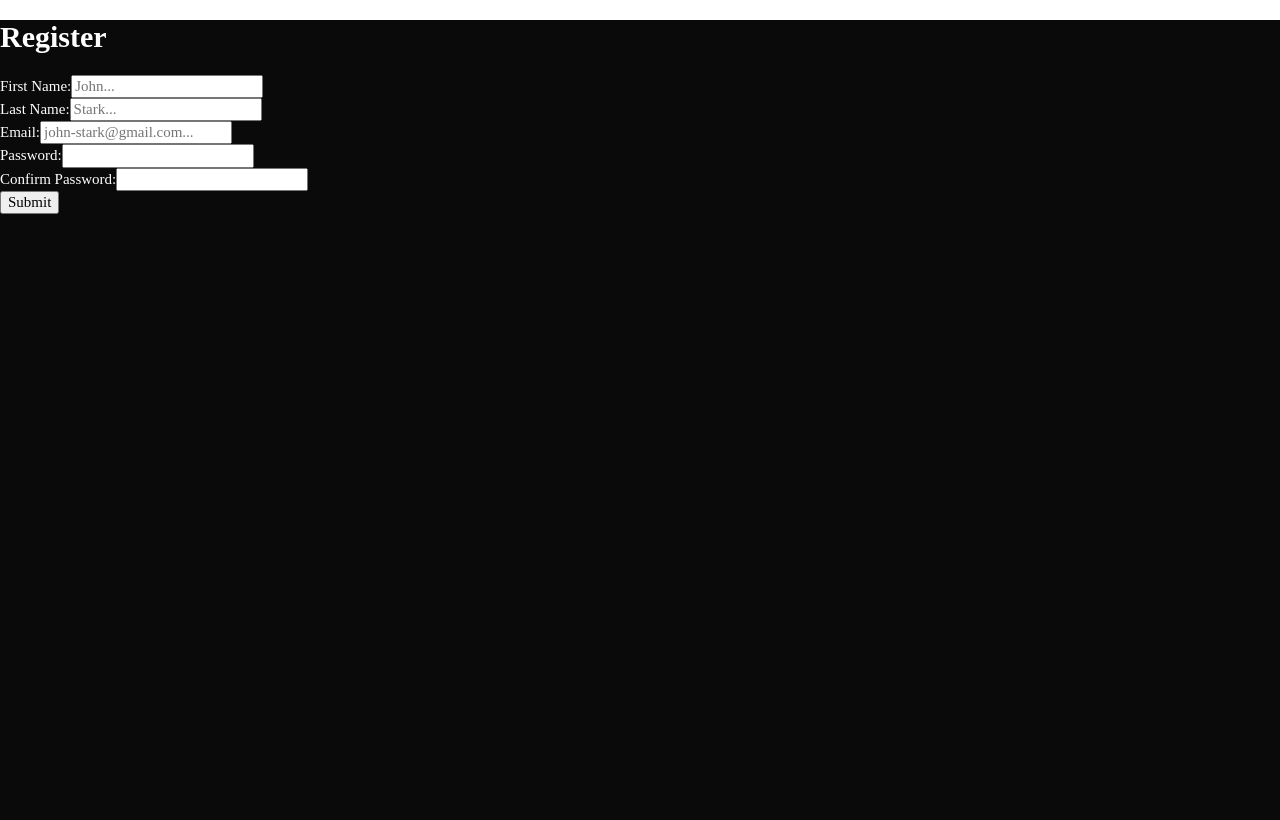
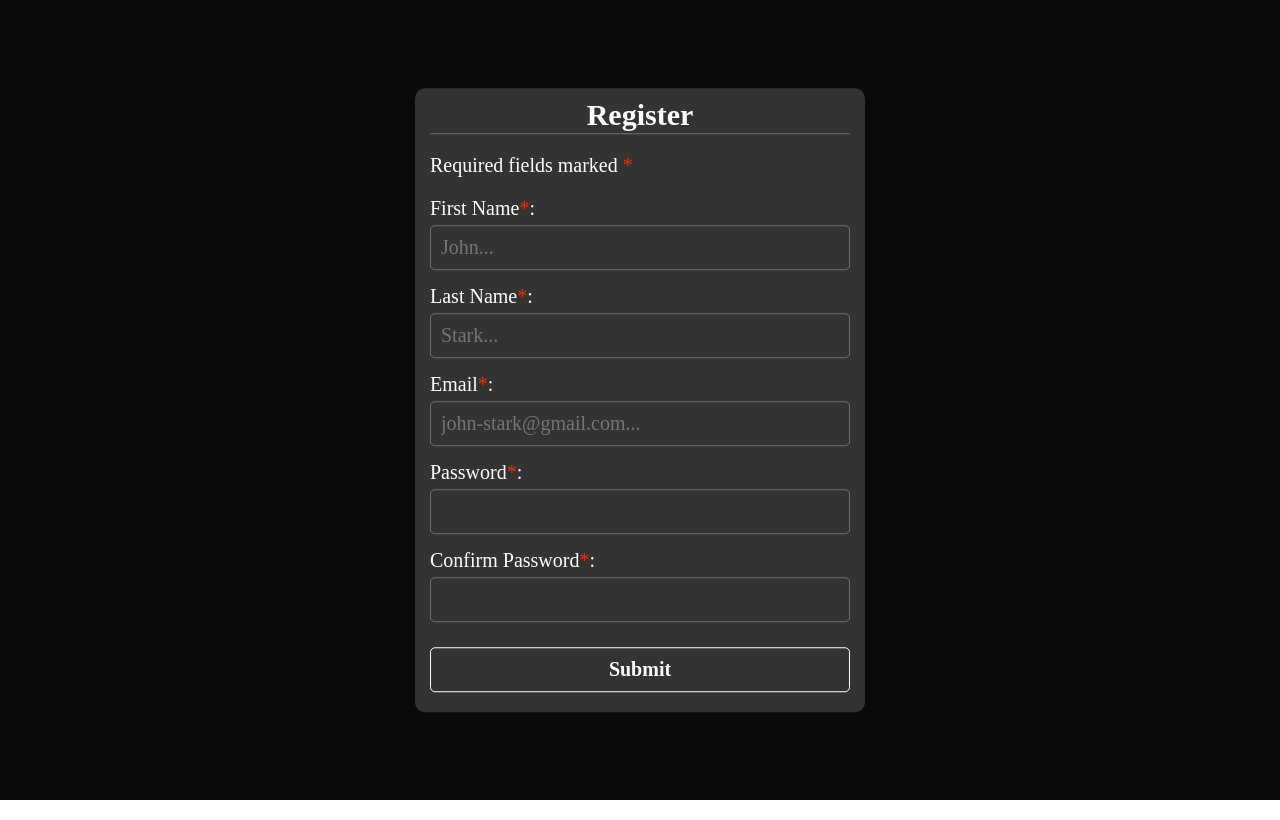
Before and after one commit to Duck-kings/Quiz, a React (Create React App) app: page / in a window 1280 px wide. Built offline with nearby package versions, Linux system fonts and the light colour scheme.

Commit message:
Styles for forms

```diff
--- a/src/components/LoginForm/loginForm.module.scss
+++ b/src/components/LoginForm/loginForm.module.scss
@@ -1 +1,140 @@
 @import 'src/styles/vars.scss';
+
+h1{
+  margin: 0;
+  padding: 0;
+  width: 100%;
+  border-bottom: 1px solid $additional;
+  text-align: center;
+  margin-bottom: $base*2;
+}
+
+.container{
+  position: absolute;
+  left: 50%;
+  top: 50%;
+  transform: translate(-50%, -50%);
+  background: #333;
+  border-radius: $base*2;
+  padding: $base*2 $base*3 $base*4;
+
+  @media screen and (max-width: 460px) {
+    left: 0;
+    top: 0;
+    transform: none;
+    width: 100%;
+    height: 100vh;
+    border-radius: 0;
+    display: flex;
+    flex-direction: column;
+    justify-content: center;
+    align-items: center;
+  }
+
+  @media screen and (min-width: 460px) {
+    min-width: $base*90;
+  }
+}
+
+.form{
+  width: 100%;
+}
+
+.fieldContainer{
+  width: 100%;
+  font-size: $base*4;
+  display: flex;
+  flex-direction: column;
+  justify-content: flex-start;
+  align-items: flex-start;
+
+  label{
+    margin-bottom: $base;
+  }
+
+  &:not(:last-child){
+    margin-bottom: $base*3;
+  }
+
+  &:last-child{
+    justify-content: center;
+    align-items: flex-end;
+    margin-top: $base*5;
+  }
+}
+
+.formField{
+  outline: none;
+  padding: $base*2 $base*2;
+  border-radius: $base;
+  width: 100%;
+  background: none;
+  border: 1px solid $additional;
+  color: $secondary;
+
+  &:hover{
+    box-shadow: 0 0 5px 1px $additional;
+  }
+
+  &:focus{
+    border-color: $secondary;
+    box-shadow: 0 0 5px 1px $secondary;
+  }
+}
+
+.formFieldDanger{
+  border: 1px solid rgb(200, 0, 0);
+  outline: none;
+  padding: $base*2 $base*2;
+  border-radius: $base;
+  width: 100%;
+  background: none;
+  color: $secondary;
+
+  &:hover{
+    box-shadow: 0 0 5px 1px rgb(200, 0, 0);
+  }
+
+  &:focus{
+    border-color: rgb(200, 0, 0);
+  }
+}
+
+.btnSubmit{
+  padding: $base*2;
+  outline: none;
+  border: none;
+  border-radius: $base;
+  background: none;
+  color: $secondary;
+  cursor: pointer;
+  width: 100%;
+  border: 1px solid $secondary;
+  transition: all $transition-normal;
+  font-weight: 600;
+
+  position: relative;
+  overflow: hidden;
+  z-index: 1;
+
+  &::before{
+    content: '';
+    background: $secondary;
+    position: absolute;
+    top: 0;
+    left: 50%;
+    right: 50%;
+    bottom: 0;
+    z-index: -1;
+    transition: all $transition-normal;
+  }
+}
+
+.btnSubmit:hover{
+  color: $primary;
+}
+
+.btnSubmit:hover::before{
+  left: 0;
+  right: 0;
+}
--- a/src/components/RegisterForm/index.tsx
+++ b/src/components/RegisterForm/index.tsx
@@ -13,16 +13,18 @@ interface IRegisterForm {
 }
 
 const validSchema = Yup.object().shape({
-  firstName: Yup.string(),
-  lastName: Yup.string(),
-  email: Yup.string(),
-  password: Yup.string(),
-  confirmedPassword: Yup.string(),
+  firstName: Yup.string().required().min(3),
+  lastName: Yup.string().required().min(3),
+  email: Yup.string().required().email(),
+  password: Yup.string().required().min(6),
+  confirmedPassword: Yup.string().oneOf([Yup.ref('password'), null], 'Password not matched').required(),
 });
 
+
 export const RegisterForm: React.FC = () => {
+
   return (
-    <div>
+    <div className={styles.container}>
       <h1>Register</h1>
       <Formik
         initialValues={{
@@ -37,34 +39,59 @@ export const RegisterForm: React.FC = () => {
       >
         {
           ({ errors, touched }) => (
-            <Form>
-              <div>
-                <label htmlFor="firstName">First Name:</label>
-                <Field name='firstName' id='firstName' placeholder='John...' />
+            <Form className={styles.form}>
+              <p className={styles.title}>Required fields marked <span className={styles.mark}>*</span></p>
+
+                <div className={styles.fieldContainer}>
+                <label htmlFor="firstName">First Name<span className={styles.mark}>*</span>:</label>
+                <Field
+                  name='firstName'
+                  id='firstName'
+                  placeholder='John...'
+                  className={errors.firstName ? styles.formFieldDanger : styles.formField}
+                />
               </div>
 
-              <div>
-                <label htmlFor="lastName">Last Name:</label>
-                <Field name='lastName' id='lastName' placeholder='Stark...' />
+              <div className={styles.fieldContainer}>
+                <label htmlFor="lastName">Last Name<span className={styles.mark}>*</span>:</label>
+                <Field
+                  name='lastName'
+                  id='lastName'
+                  placeholder='Stark...'
+                  className={errors.lastName ? styles.formFieldDanger : styles.formField}
+                />
               </div>
 
-              <div>
-                <label htmlFor="email">Email:</label>
-                <Field name='email' id='email' placeholder='john-stark@gmail.com...' />
+              <div className={styles.fieldContainer}>
+                <label htmlFor="email">Email<span className={styles.mark}>*</span>:</label>
+                <Field
+                  name='email'
+                  id='email'
+                  placeholder='john-stark@gmail.com...'
+                  className={errors.email ? styles.formFieldDanger : styles.formField}
+                />
               </div>
 
-              <div>
-                <label htmlFor="password">Password:</label>
-                <Field name='password' id='password' />
+              <div className={styles.fieldContainer}>
+                <label htmlFor="password">Password<span className={styles.mark}>*</span>:</label>
+                <Field
+                  name='password'
+                  id='password'
+                  className={errors.password ? styles.formFieldDanger : styles.formField}
+                />
               </div>
 
-              <div>
-                <label htmlFor="confirmedPassword">Confirm Password:</label>
-                <Field name='confirmedPassword' id='confirmedPassword' />
+              <div className={styles.fieldContainer}>
+                <label htmlFor="confirmedPassword">Confirm Password<span className={styles.mark}>*</span>:</label>
+                <Field
+                  name='confirmedPassword'
+                  id='confirmedPassword'
+                  className={errors.confirmedPassword ? styles.formFieldDanger : styles.formField}
+                />
               </div>
 
-              <div>
-                <button type='submit'>Submit</button>
+              <div className={styles.fieldContainer}>
+                <button type='submit' className={styles.btnSubmit}>Submit</button>
               </div>
             </Form>
           )
--- a/src/components/RegisterForm/registerForm.module.scss
+++ b/src/components/RegisterForm/registerForm.module.scss
@@ -1 +1,148 @@
 @import 'src/styles/vars.scss';
+
+h1{
+  margin: 0;
+  padding: 0;
+  width: 100%;
+  border-bottom: 1px solid $additional;
+  text-align: center;
+  margin-bottom: $base*2;
+}
+
+.container{
+  position: absolute;
+  left: 50%;
+  top: 50%;
+  transform: translate(-50%, -50%);
+  background: #333;
+  border-radius: $base*2;
+  padding: $base*2 $base*3 $base*4;
+
+  @media screen and (max-width: 460px) {
+    left: 0;
+    top: 0;
+    transform: none;
+    width: 100%;
+    height: 100vh;
+    border-radius: 0;
+    display: flex;
+    flex-direction: column;
+    justify-content: center;
+    align-items: center;
+  }
+
+  @media screen and (min-width: 460px) {
+    min-width: $base*90;
+  }
+}
+
+.form{
+  width: 100%;
+}
+
+.fieldContainer{
+  width: 100%;
+  font-size: $base*4;
+  display: flex;
+  flex-direction: column;
+  justify-content: flex-start;
+  align-items: flex-start;
+
+  label{
+    margin-bottom: $base;
+  }
+
+  &:not(:last-child){
+    margin-bottom: $base*3;
+  }
+
+  &:last-child{
+    justify-content: center;
+    align-items: flex-end;
+    margin-top: $base*5;
+  }
+}
+
+.formField{
+  outline: none;
+  padding: $base*2 $base*2;
+  border-radius: $base;
+  width: 100%;
+  background: none;
+  border: 1px solid $additional;
+  color: $secondary;
+
+  &:hover{
+    box-shadow: 0 0 5px 1px $additional;
+  }
+
+  &:focus{
+    border-color: $secondary;
+    box-shadow: 0 0 5px 1px $secondary;
+  }
+}
+
+.formFieldDanger{
+  border: 1px solid rgb(200, 0, 0);
+  outline: none;
+  padding: $base*2 $base*2;
+  border-radius: $base;
+  width: 100%;
+  background: none;
+  color: $secondary;
+
+  &:hover{
+    box-shadow: 0 0 5px 1px rgb(200, 0, 0);
+  }
+
+  &:focus{
+    border-color: rgb(200, 0, 0);
+  }
+}
+
+.btnSubmit{
+  padding: $base*2;
+  outline: none;
+  border: none;
+  border-radius: $base;
+  background: none;
+  color: $secondary;
+  cursor: pointer;
+  width: 100%;
+  border: 1px solid $secondary;
+  transition: all $transition-normal;
+  font-weight: 600;
+
+  position: relative;
+  overflow: hidden;
+  z-index: 1;
+
+  &::before{
+    content: '';
+    background: $secondary;
+    position: absolute;
+    top: 0;
+    left: 50%;
+    right: 50%;
+    bottom: 0;
+    z-index: -1;
+    transition: all $transition-normal;
+  }
+}
+
+.btnSubmit:hover{
+  color: $primary;
+}
+
+.btnSubmit:hover::before{
+  left: 0;
+  right: 0;
+}
+
+.title{
+  font-size: $base*4;
+}
+
+.mark{
+  color: #ff2600;
+}
--- a/src/styles/index.scss
+++ b/src/styles/index.scss
@@ -1,4 +1,8 @@
 @import 'src/styles/vars.scss';
+
+*{
+  box-sizing: border-box;
+}
 
 .App{
   width: 100%;
```
Also changed, not shown: src/components/LoginForm/index.tsx (+25 -9 lines).
